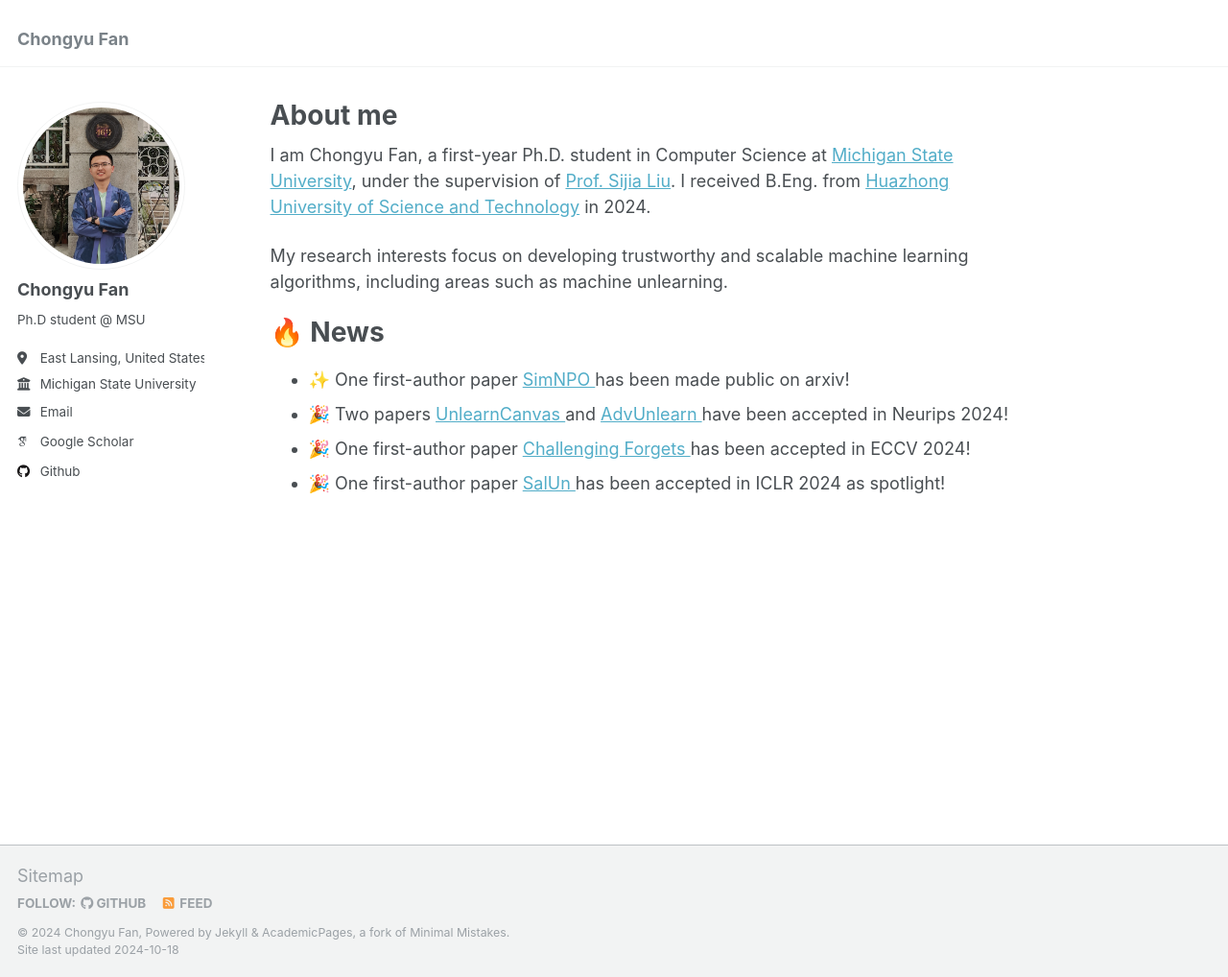
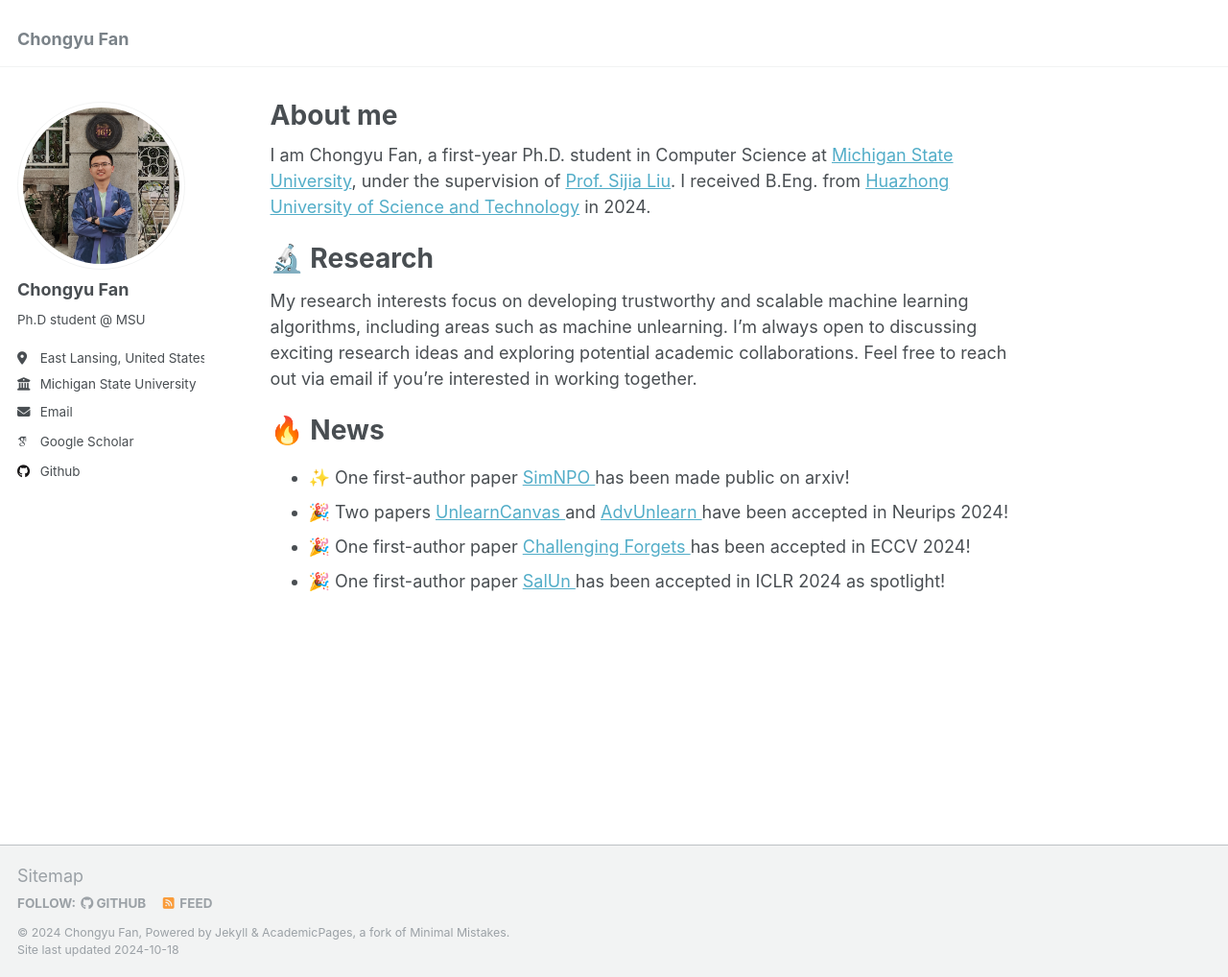
Before and after one commit to a-F1/a-F1.github.io, a Jekyll site: the page built from _pages/about.md, in a window 1280 px wide and 1018 px high. Shown: the whole window at 96% size. Built offline with Jekyll 4.4.1, drawn with Linux system fonts in a browser that asks for light colours; emoji names are drawn with the system emoji font; some web fonts are replaced.

Commit message:
Upd about

```diff
--- a/_pages/about.md
+++ b/_pages/about.md
@@ -9,7 +9,9 @@
 
 I am Chongyu Fan, a first-year Ph.D. student in Computer Science at [Michigan State University](https://msu.edu/), under the supervision of [Prof. Sijia Liu](https://lsjxjtu.github.io/). I received B.Eng. from [Huazhong University of Science and Technology](https://english.hust.edu.cn/) in 2024.
 
-My research interests focus on developing trustworthy and scalable machine learning algorithms, including areas such as machine unlearning.
+# :microscope: Research
+My research interests focus on developing trustworthy and scalable machine learning algorithms, including areas such as machine unlearning. I’m always open to discussing exciting research ideas and exploring potential academic collaborations. Feel free to reach out via email if you’re interested in working together.
+
 
 # :fire: News
 - :sparkles:  One first-author paper <a href="https://arxiv.org/abs/2410.07163"> SimNPO </a> has been made public on arxiv!
```
